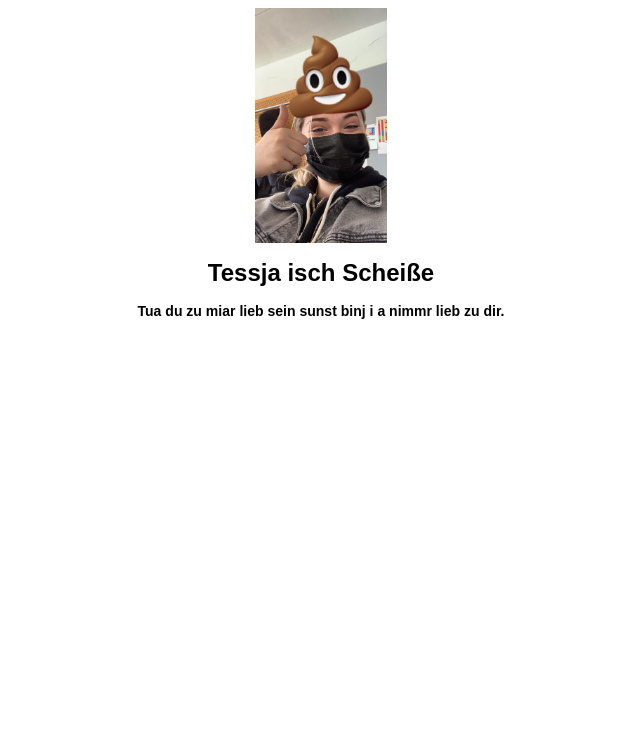
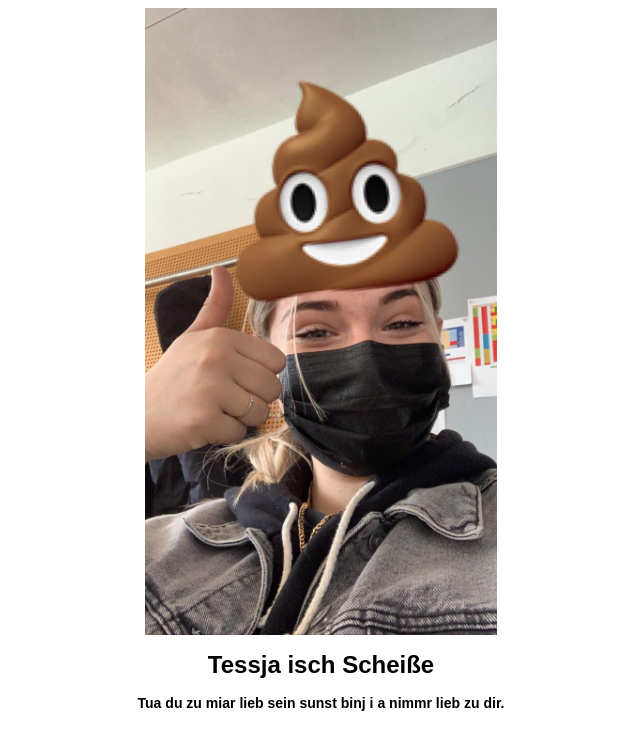
Before and after one commit to tessja-scheiSSe/tessja-scheiSSe.gihub.io, a plain HTML site: page index.html in a window 1280 px wide. Shown: the whole page, without its empty margins (319-959 px from the left). Drawn offline with Linux system fonts and the light colour scheme.

Commit message:
Update index.html

```diff
--- a/index.html
+++ b/index.html
@@ -23,7 +23,7 @@
 
 
 
-<div align="center"><img src="Tessja.jpeg" style="height: 30%"></div>
+<div align="center"><img src="Tessja.jpeg" style="height: 80%"></div>
 <div align="center">
 <h1>Tessja isch Scheiße</h1>
 <div align="center">
```
